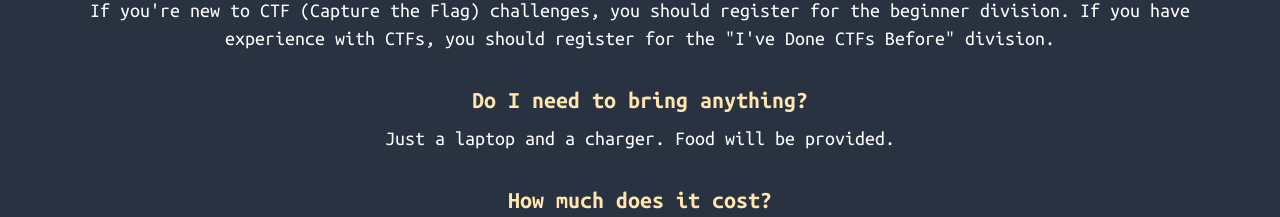
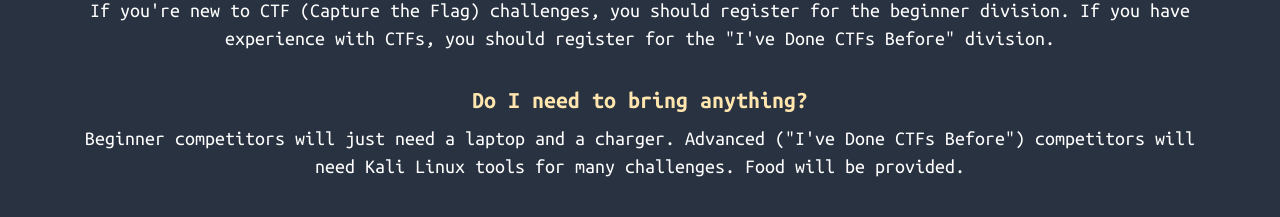
Before and after one commit to cwnaze/LBC2-Website-Svelte, a SvelteKit app: page / in a window 1280 px wide. Shown: the part 1340-1557 px from the top of the page. Built offline with nearby package versions, Linux system fonts and the light colour scheme; no server answers.

Commit message:
feat: specify required hardware

```diff
--- a/src/routes/+page.svelte
+++ b/src/routes/+page.svelte
@@ -42,7 +42,7 @@
     </div>
     <div class="text-center mt-8">
         <h3 class="text-yellow-100 text-2xl font-bold mt-4">Do I need to bring anything?</h3>
-        <p class="text-white text-xl mt-2">Just a laptop and a charger. Food will be provided.</p>
+        <p class="text-white text-xl mt-2">Beginner competitors will just need a laptop and a charger. Advanced ("I've Done CTFs Before") competitors will need Kali Linux tools for many challenges. Food will be provided.</p>
     </div>
     <div class="text-center mt-8">
         <h3 class="text-yellow-100 text-2xl font-bold mt-4">How much does it cost?</h3>
```
